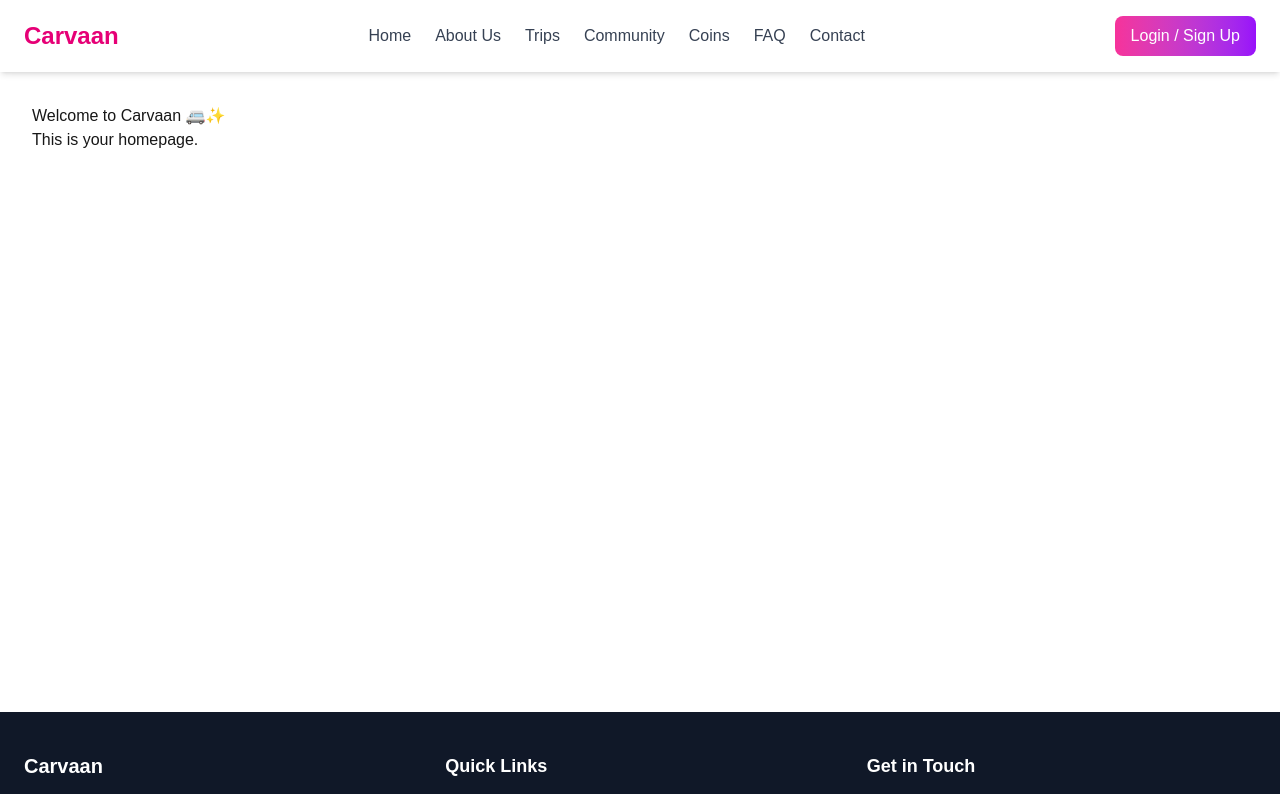
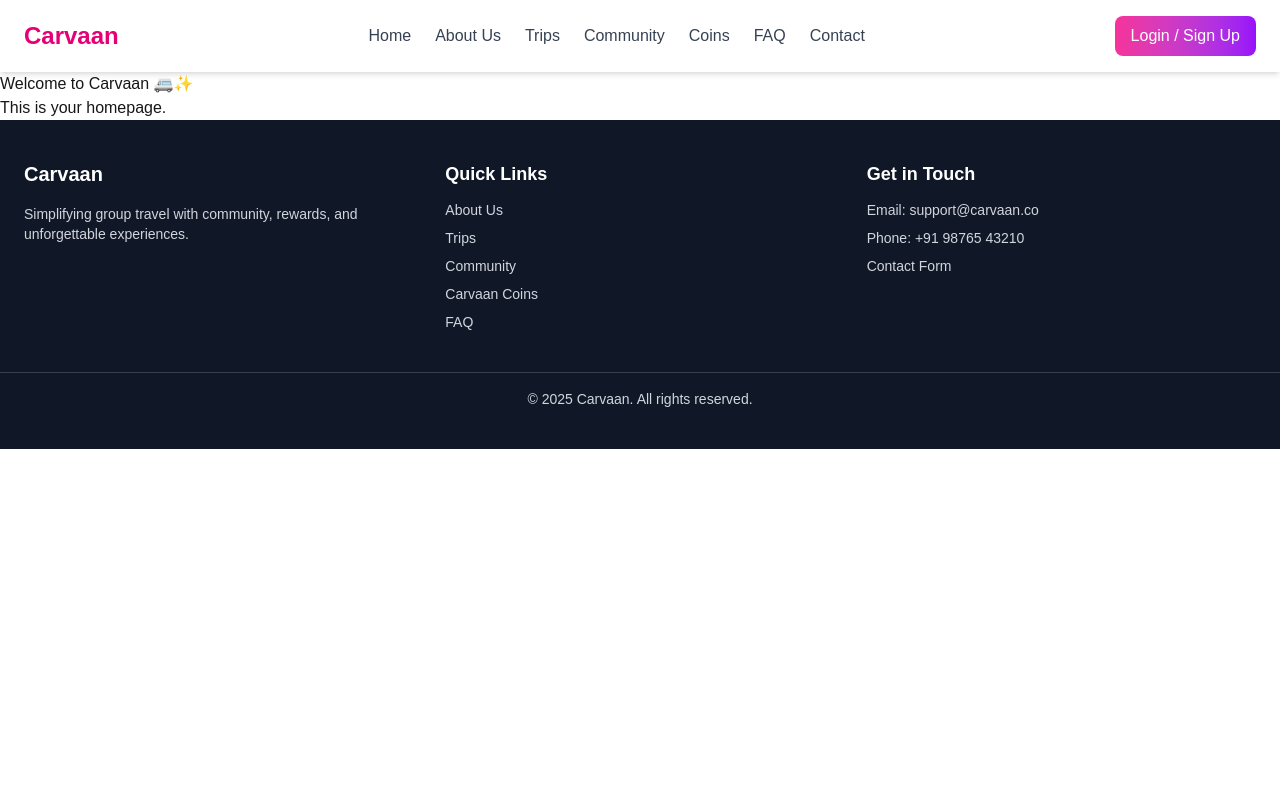
Before and after one commit to carvaangurgaon1/carvaan-website, a Next.js app in the folder carvaan-website/: page / in a window 1280 px wide. Shown: the top 794 px of the page. Built offline with nearby package versions, Linux system fonts and the light colour scheme.

Commit message:
Update and rename layout.js to layout.jsx

```diff
--- a/carvaan-website/app/layout.js
+++ b/carvaan-website/app/layout.jsx
@@ -4,7 +4,8 @@ import Footer from "../components/Footer";
 
 export const metadata = {
   title: "Carvaan - Travel Together, Earn Together 🚐✨",
-  description: "India’s fastest-growing travel community.",
+  description:
+    "India’s fastest-growing travel community. Book trips, earn Carvaan Coins, and join 1000+ travelers.",
 };
 
 export default function RootLayout({ children }) {
@@ -12,9 +13,7 @@ export default function RootLayout({ children }) {
     <html lang="en">
       <body>
         <Header />
-        <main style={{ minHeight: "80vh", padding: "2rem" }}>
-          {children}
-        </main>
+        <main>{children}</main>
         <Footer />
       </body>
     </html>
```
